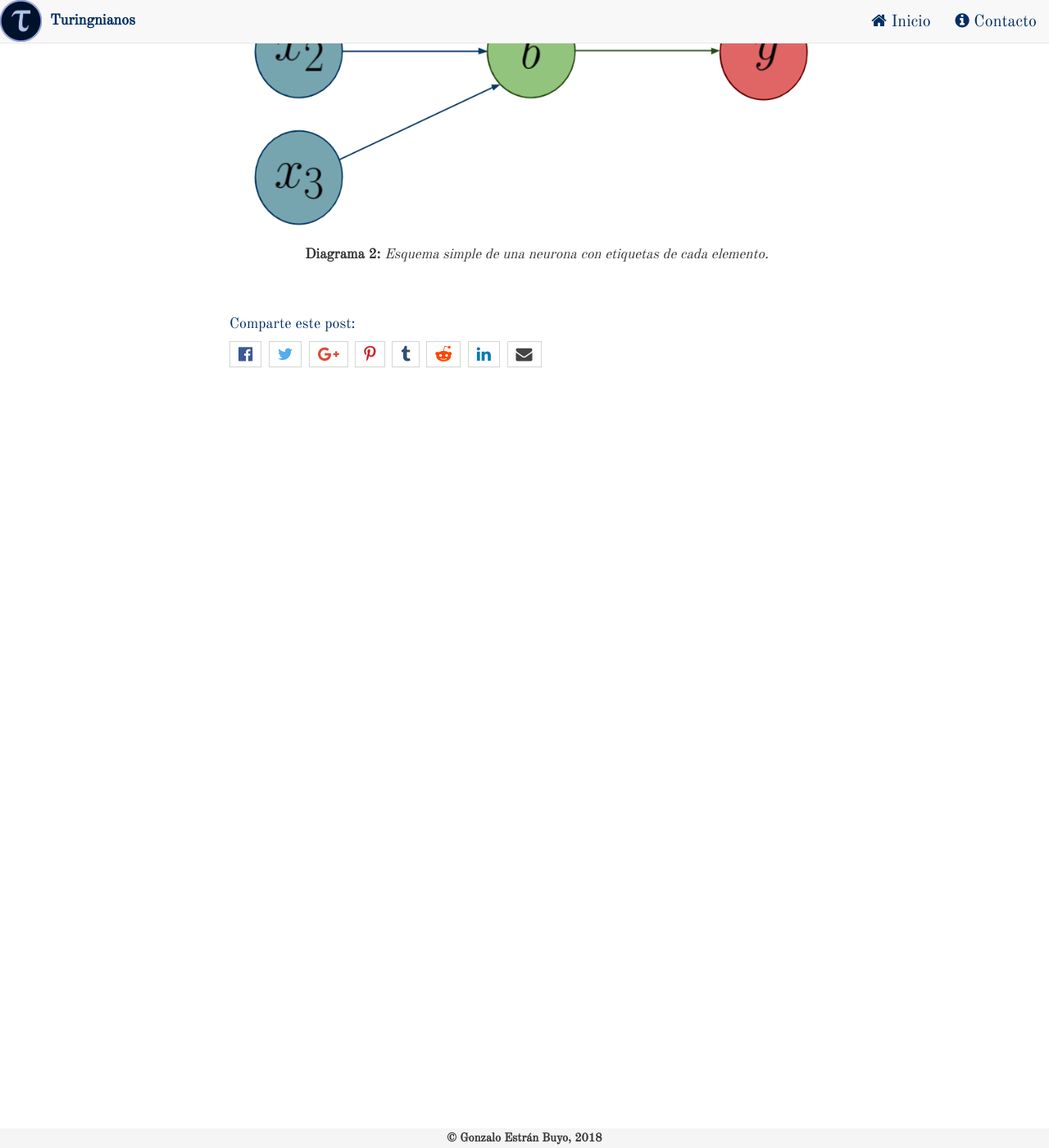
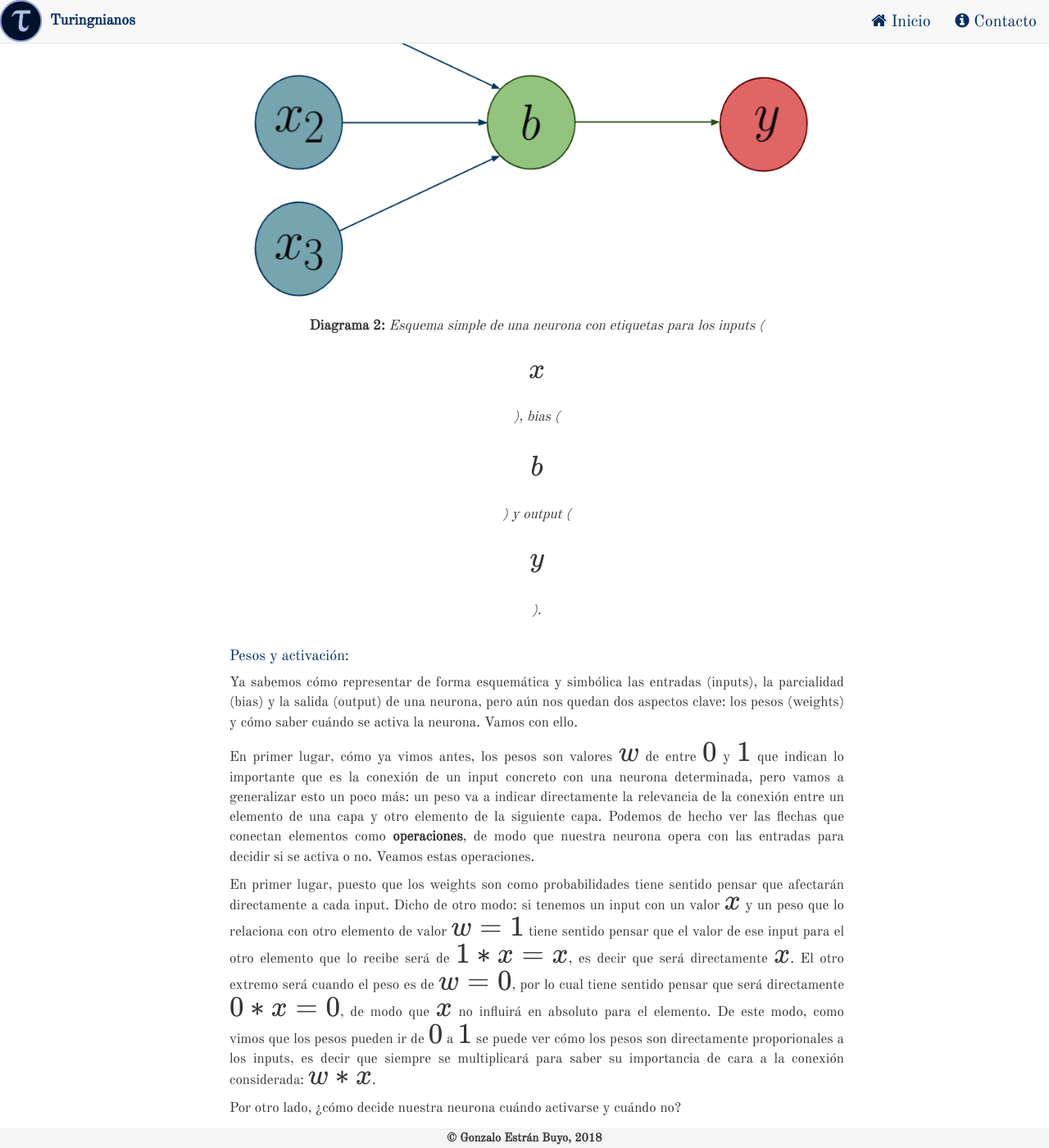
Before and after one commit to turingnianos/turingnianos.github.io, a Jekyll site: the page built from _posts/2018-01-10-deep-learning.md, in a window 1280 px wide and 1400 px high, scrolled down 4613 px. Shown: the whole window at 82% size. Built offline with Jekyll 4.4.1, drawn with Linux system fonts in a browser that asks for light colours; nearby versions of some CDN libraries; some web fonts are replaced; formulas are drawn with MathJax 3; comment, search, counter and statistics services are not loaded; before the commit the page ends 5159 px from its top, so only the background shows below that; some of the changed text lies outside the part shown.

Commit message:
Update 2018-01-10-deep-learning.md

```diff
--- a/_posts/2018-01-10-deep-learning.md
+++ b/_posts/2018-01-10-deep-learning.md
@@ -70,12 +70,13 @@ Perfecto, hasta aquí la parte de biología. Ahora toca nuestro momento de inter
 
 Pensemos un poco a cerca de lo anterior: *dos neuronas pueden reaccionar de un modo muy diferente ante una misma señal eléctrica*. Ok, entonces podemos decir que (de forma algo simplista) una neurona se conecta de diferente modo con otras. Es decir, que no es como un simple interruptor: no es que esté conectada **o** no lo esté ($1$ ó $0$), si no más bien que la conexión de una neurona con otra puede ir *desde* no conectada en absoluto *hasta* completamente conectada (desde $0$ hasta $1$).
 
+#### Entradas, salidas y bias:
 Perfecto, pues ahora tratemos de representar esta idea de neurona de una forma ms esquemática, más conceptual. Para eso hace falta que introduzcamos un poquito de terminología en los 3 factores que introdujimos antes:
 1. La señal es un **input o entrada**, que se suele representar como $$x$$. Si hay $$3$$ señales de entrada (una por cada dentrita) tendríamos $$x_{1}$$, $$x_{2}$$, $$x_{3}$$.
 2. Cada neurona tiene cierta tendencia o inclinación diferente a activarse según cómo sea. Esta parcialidad se denomina **bias** (del inglés), y se representa como $$b$$. Por tanto, si tenemos $$2$$ neuronas, cada una tendrá un bias asociado, $$b_{1}$$ el primero y $$b_{2}$$ el segundo.
 3. Finalmente, cada conexión entre un input (cada señal) con la neurona tiene un valor llamado peso que puede ir desde $$0$$ hasta $$1$$ (como una probabilidad). Este valor se suele denominar **weight** (del inglés) y se representa como $$w$$. Es decir, cada input se relaciona con una neurona mediante un peso, de forma que no todos los inputs tienen la misma importancia para que la neurona se active o no.
 
-La forma más minimalista de representar una neurona es el diagrama de abajo. En este diagrama sólo tenemos impulsos (azules) conectados con el núcleo (verde) para luego dar paso a una **salida o output** (rojo), que en este caso simplemente sería si se ha activado o no la neurona según los impulsos sean lo suficientemente influyentes frente al bias. Ahora vemos cómo se decide esto.
+La forma más minimalista de representar una neurona es el diagrama de abajo. En este diagrama sólo tenemos impulsos (azules) conectados con el núcleo (verde) para luego dar paso a una **salida o output** (rojo), representada con $$y$$ y que en este caso simplemente sería si se ha activado o no la neurona según los impulsos sean lo suficientemente influyentes frente al bias (si hubiera $$3$$ posibles outputs en vez de sólo 1 sería entonces $$y_1$$, $$y_2$$, $$y_3$$). Ahora vemos cómo se decide cuándo la neurona se enciende y demás.
 
 <div>
   <br>
@@ -95,8 +96,17 @@ Como se puede observar, a cada columna (aunque esté formada sólo por un elemen
   <figure>
     <center>
      <img src="/images/nn1.png" height="100%" width="100%" alt="Neurona" />
-     <figcaption><b>Diagrama 2:</b> <i>Esquema simple de una neurona con etiquetas de cada elemento.</i></figcaption>
+     <figcaption><b>Diagrama 2:</b> <i>Esquema simple de una neurona con etiquetas para los inputs ($$x$$), bias ($$b$$) y output ($$y$$).</i></figcaption>
     </center>
   </figure>
   <br>
 </div>
+
+#### Pesos y activación:
+Ya sabemos cómo representar de forma esquemática y simbólica las entradas (inputs), la parcialidad (bias) y la salida (output) de una neurona, pero aún nos quedan dos aspectos clave: los pesos (weights) y cómo saber cuándo se activa la neurona. Vamos con ello.
+
+En primer lugar, cómo ya vimos antes, los pesos son valores $$w$$ de entre $$0$$ y $$1$$ que indican lo importante que es la conexión de un input concreto con una neurona determinada, pero vamos a generalizar esto un poco más: un peso va a indicar directamente la relevancia de la conexión entre un elemento de una capa y otro elemento de la siguiente capa. Podemos de hecho ver las flechas que conectan elementos como **operaciones**, de modo que nuestra neurona opera con las entradas para decidir si se activa o no. Veamos estas operaciones.
+
+En primer lugar, puesto que los weights son como probabilidades tiene sentido pensar que afectarán directamente a cada input. Dicho de otro modo: si tenemos un input con un valor $$x$$ y un peso que lo relaciona con otro elemento de valor $$w = 1$$ tiene sentido pensar que el valor de ese input para el otro elemento que lo recibe será de $$1 * x = x$$, es decir que será directamente $$x$$. El otro extremo será cuando el peso es de $$w = 0$$, por lo cual tiene sentido pensar que será directamente $$0 * x = 0$$, de modo que $$x$$ no influirá en absoluto para el elemento. De este modo, como vimos que los pesos pueden ir de $$0$$ a $$1$$ se puede ver cómo los pesos son directamente proporionales a los inputs, es decir que siempre se multiplicará para saber su importancia de cara a la conexión considerada: $$w * x$$.
+
+Por otro lado, ¿cómo decide nuestra neurona cuándo activarse y cuándo no?
```
